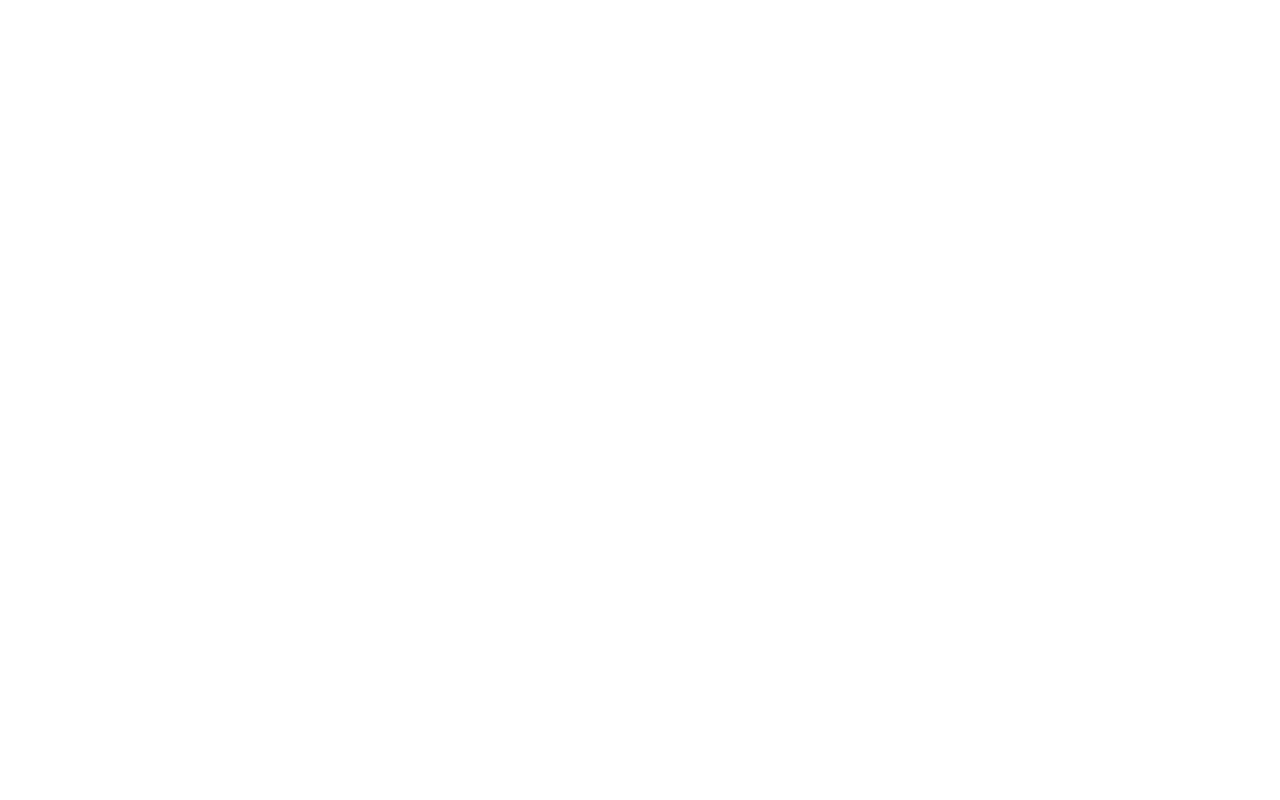
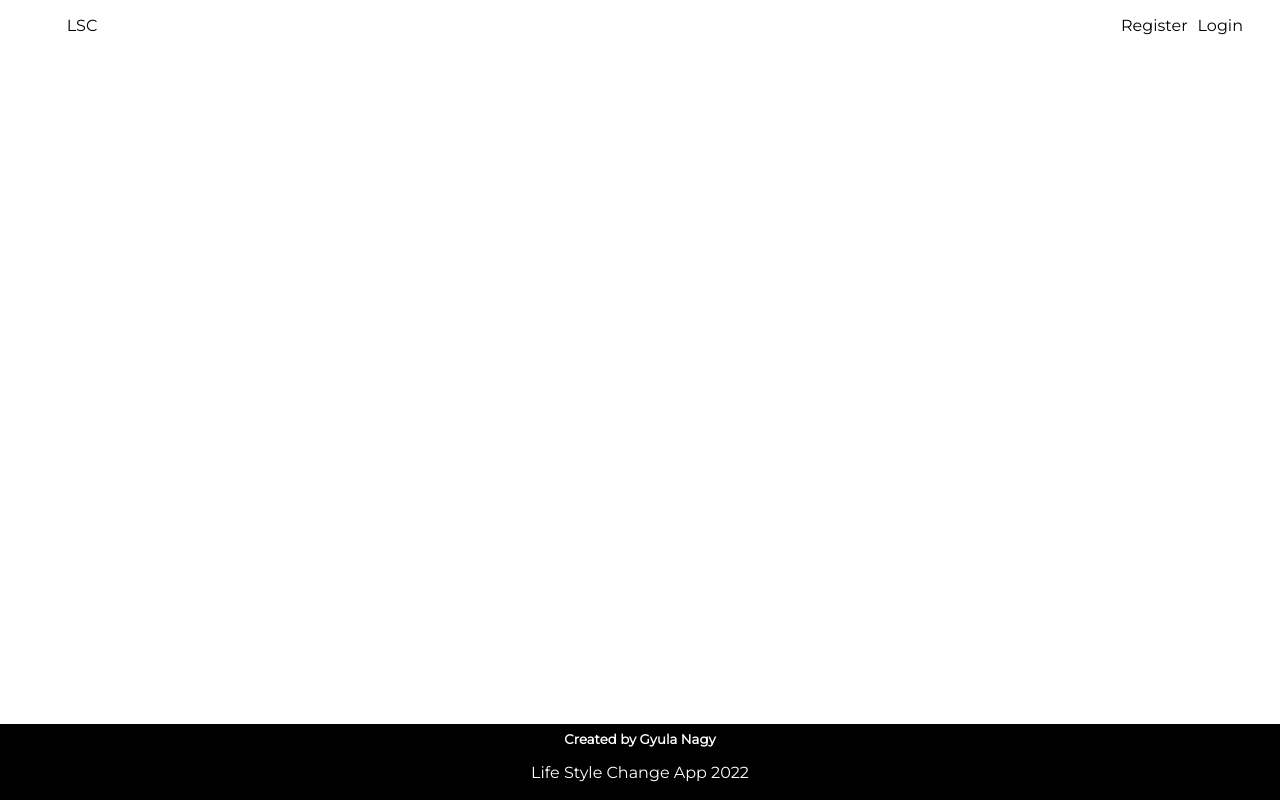
Before and after one commit to shuyin21/fasting, a plain HTML site: page Fasting/fasting.html in a window 1280 px wide. Drawn offline with Linux system fonts and the light colour scheme; a web font is replaced by a local one.

Commit message:
started designing the fasting app

```diff
--- /dev/null
+++ b/Fasting/fasting.css
@@ -0,0 +1,72 @@
+body {
+    margin: 0;
+    padding: 0;
+    box-sizing: border-box;
+    width: 100vw;
+    height: 100vh;
+    font-family: 'Montserrat', sans-serif;
+}
+
+p {
+    color: #fff;
+}
+
+a {
+    text-decoration: none;
+    color: #000;
+}
+
+ul {
+    justify-content: center;
+    align-items: center;
+}
+
+li {
+    list-style: none;
+    margin: 0 5px;
+}
+
+.flexing {
+    display: flex;
+}
+
+.centering {
+    overflow: hidden;
+    display: flex;
+    align-items: center;
+    justify-content: center;
+}
+
+#nav {
+    grid-area: nav;
+    align-items: center;
+    justify-content: space-between;
+    padding: 0 2.5%;
+
+
+}
+
+#logo {
+    width: 100px;
+    height: 100%;
+    display: flex;
+    align-items: center;
+    justify-content: center;
+
+}
+
+#footer {
+    height: 9.5%;
+    width: 100%;
+    margin-top: 5px;
+    grid-area: footer;
+    background-color: #000;
+    flex-direction: column;
+    position: absolute;
+    bottom: 0;
+}
+
+#footer h5 {
+    margin: 5px 0 0;
+    color: #fff;
+}
--- a/Fasting/fasting.html
+++ b/Fasting/fasting.html
@@ -5,11 +5,40 @@
     <meta charset="UTF-8">
     <meta http-equiv="X-UA-Compatible" content="IE=edge">
     <meta name="viewport" content="width=device-width, initial-scale=1.0">
+    <link
+        href="https://fonts.googleapis.com/css2?family=El+Messiri&family=Koulen&family=Montserrat:wght@400&family=Nanum+Myeongjo&family=Roboto:wght@100&display=swap"
+        rel="stylesheet">
+    <link rel="stylesheet" href="fasting.css">
     <title>Fasting Page</title>
 </head>
 
 <body>
+    <div id="nav" class="flexing">
+        <div id="logo"><a href="/index.html">LSC</a></div>
+        <div>
+            <ul class="flexing">
+                <li>
+                    <div><a href="#">Register</a></div>
+                </li>
+                <li>
+                    <div><a href="#">Login</a></div>
+                </li>
+            </ul>
+        </div>
+    </div>
+    <div id="footer" class="centering">
+        <h5>Created by Gyula Nagy</h5>
+        <p> </p>
+    </div>
+    <div id="main">
 
+        <div id="header"></div>
+        <div id="info"></div>
+        <div id="selection"></div>
+        <div id="timer"></div>
+        <div id="button"></div>
+    </div>
+    <script src="fasting.js"></script>
 </body>
 
 </html>
--- /dev/null
+++ b/Fasting/fasting.js
@@ -0,0 +1,10 @@
+const footerP = document.querySelector('#footer p');
+
+
+
+let date = () => {
+    let d = new Date();
+    let year = d.getFullYear();
+    footerP.innerHTML = `Life Style Change App ${year}`
+}
+date();
```
